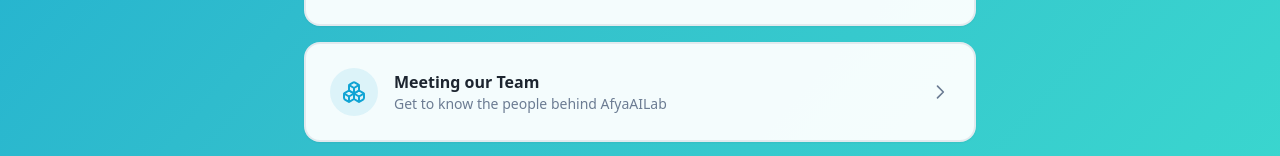
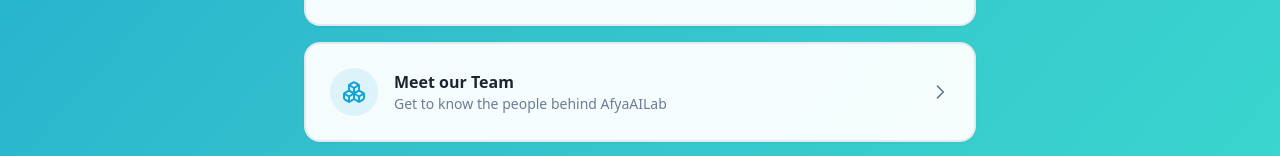
Before and after one commit to Evans-Junior/afyaai2, a React (Vite) app: page / in a window 1280 px wide. Shown: the part 902-1058 px from the top of the page. Built offline with nearby package versions, Linux system fonts and the light colour scheme; the HTML template or start-up script is replaced by a standard one.

Commit message:
fixing issueg

```diff
--- a/src/pages/Index.tsx
+++ b/src/pages/Index.tsx
@@ -40,7 +40,7 @@ const Index = () => {
       color: "hover:border-accent",
     },
     {
-      title: "Meeting our Team",
+      title: "Meet our Team",
       description: "Get to know the people behind AfyaAILab",
       icon: Boxes,
       url: "https://drive.google.com/file/d/1t1-Wm1dUo1-40OT0rQIe215BPSib2gWf/view?usp=sharing",
```
